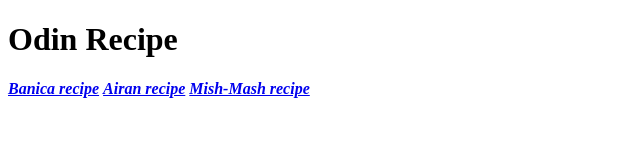
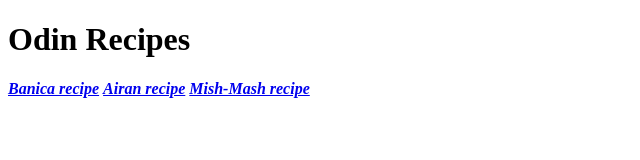
Before and after one commit to Vranah/odin-recipes, a plain HTML site: page index.html in a window 1280 px wide. Shown: the full height of the page, 0-640 px from the left. Drawn offline with Linux system fonts and the light colour scheme.

Commit message:
Edit typo in h1

```diff
--- a/index.html
+++ b/index.html
@@ -5,7 +5,7 @@
     <title>Odin Recipes</title>
 </head>
 <body>
-    <h1>Odin Recipe</h1>
+    <h1>Odin Recipes</h1>
     <a href="./recipes/banica.html" target="_blank" rel="noopener noreferrer "><strong><em>Banica recipe</em></strong></a>
     <a href="./recipes/airan.html" target="_blank" rel="noopener noreferrer "><strong><em>Airan recipe</em></strong></a>
     <a href="./recipes/mishmash.html" target="_blank" rel="noopener noreferrer "><strong><em>Mish-Mash recipe</em></strong></a>
```
